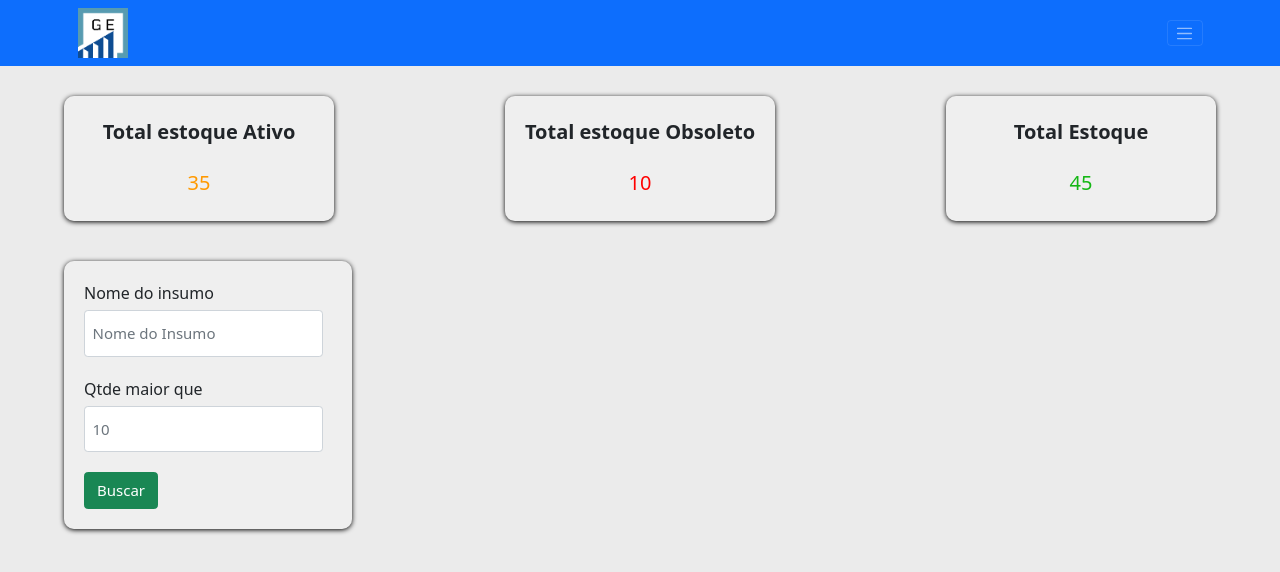
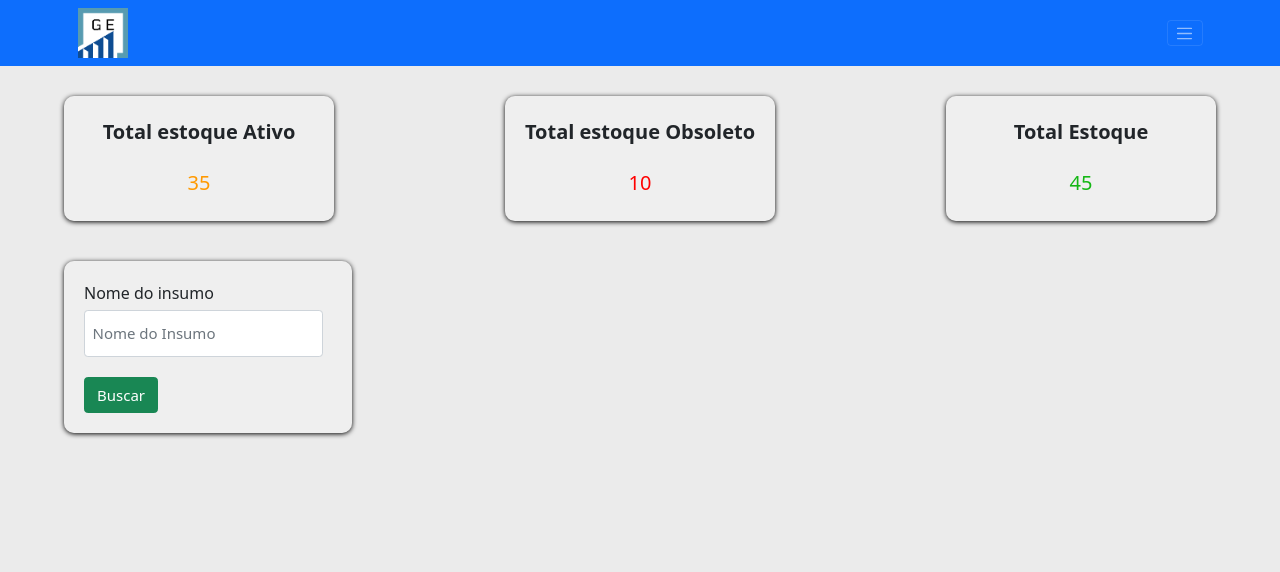
Before and after one commit to YagoFogaca/CE-FRONT, a React (Vite) app in the folder client/: page /homepage in a window 1280 px wide. Shown: the top 572 px of the page. Built offline with nearby package versions, Linux system fonts and the light colour scheme.

Commit message:
feat: criação do form para filtro de entradas na homepage

```diff
--- a/client/src/components/forms/index.SectionsInfos.tsx
+++ b/client/src/components/forms/index.SectionsInfos.tsx
@@ -2,18 +2,31 @@ import Form from 'react-bootstrap/Form';
 import ButtonToolbar from 'react-bootstrap/ButtonToolbar';
 import Button from 'react-bootstrap/Button';
 import './style.forms.css';
+import { PropsFormSectionInfosC } from '../../utils/types/props.types';
 
-export function FormSectionInfos() {
+export function FormSectionInfos({ setFilter }: PropsFormSectionInfosC) {
+  const supplyEntrySearch = (event: React.FormEvent<HTMLFormElement>) => {
+    event.preventDefault();
+    const search = {
+      nome: event.currentTarget.nome.value,
+      quant: 0,
+    };
+    setFilter(search);
+  };
+
   return (
-    <Form className="formSection">
+    <Form className="formSection" onSubmit={supplyEntrySearch}>
       <Form.Group controlId="nome">
         <Form.Label className="labelSection">Nome do insumo</Form.Label>
         <Form.Control type="text" placeholder="Nome do Insumo" />
+        {/* <Form.Select>
+          <option>Default select</option>
+        </Form.Select> */}
       </Form.Group>
-      <Form.Group controlId="nome">
+      {/* <Form.Group controlId="quantidade">
         <Form.Label className="labelSection">Qtde maior que</Form.Label>
         <Form.Control type="number" placeholder="10" />
-      </Form.Group>
+      </Form.Group> */}
       <ButtonToolbar className="mb-3 marginFormat">
         <Button variant="success" type="submit">
           Buscar
```
